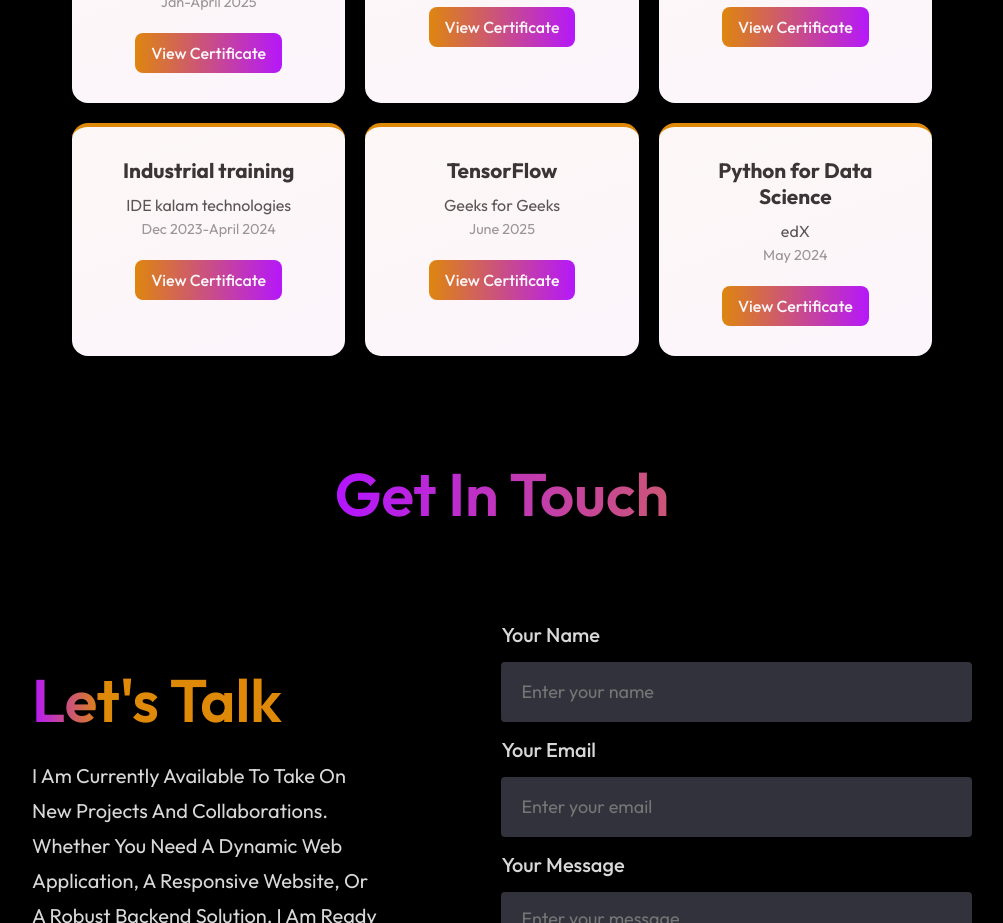
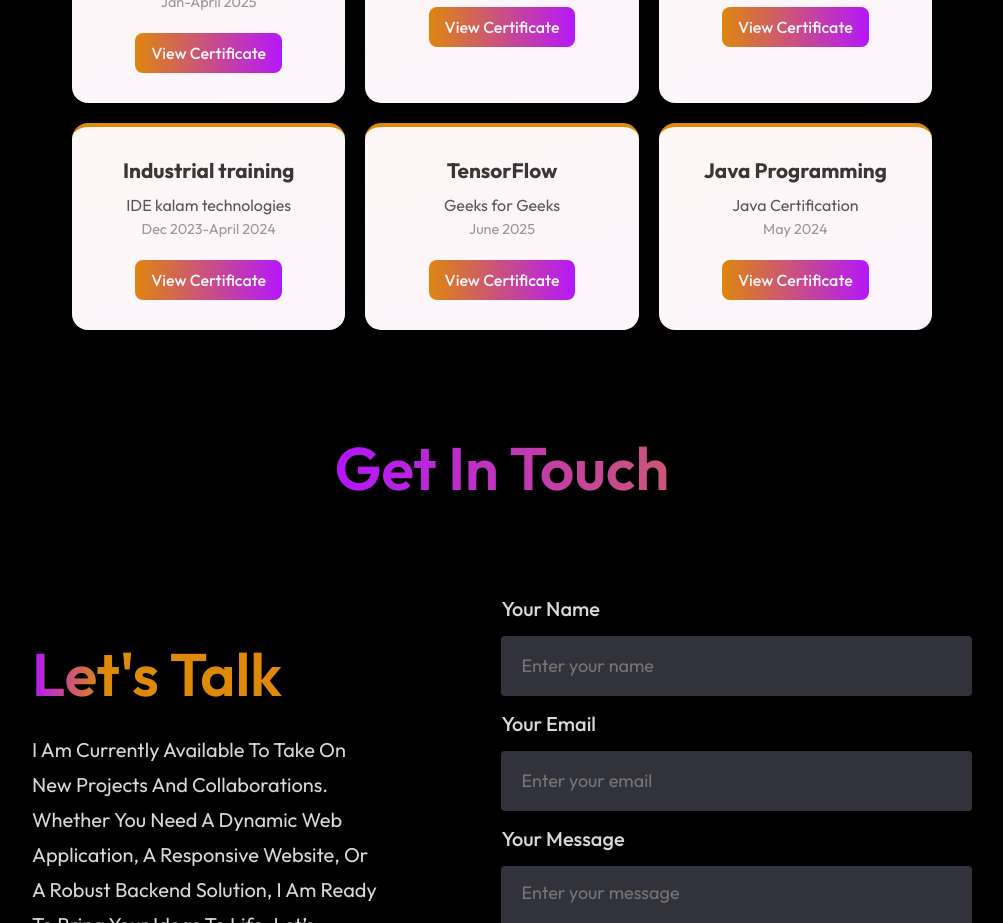
Before and after one commit to sandy07-byte/my-portfolio, a React (Vite) app: page / in a window 1280 px wide. Shown: the part 2960-3883 px from the top of the page, without its empty margins (138-1141 px from the left). Built offline with nearby package versions, Linux system fonts and the light colour scheme.

Commit message:
Replace Python for Data Science with Java Programming certification

```diff
--- a/src/Components/Certifiactions/Certification.jsx
+++ b/src/Components/Certifiactions/Certification.jsx
@@ -34,10 +34,10 @@ const certifications = [
     link: "https://image2url.com/images/1756229878978-1078a68f-b4ff-4f93-804c-0e5c08cfaaa1.jpg"
   },
   {
-    title: "Python for Data Science",
-    issuer: "edX",
+    title: "Java Programming",
+    issuer: "Java Certification",
     date: "May 2024",
-    link: "https://www.edx.org/certificate/python-data-science"
+    link: "https://image2url.com/images/java-certificate.jpg"
   },
 ];
 
```
